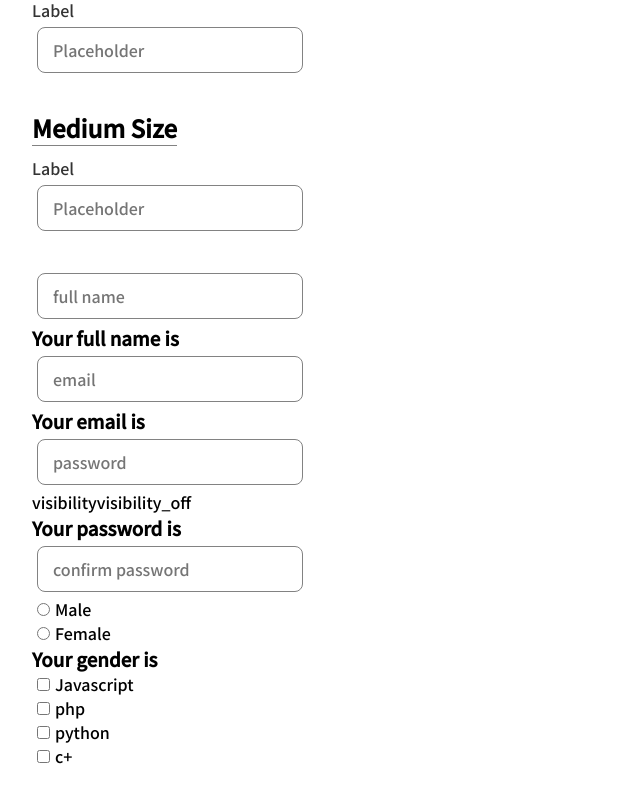
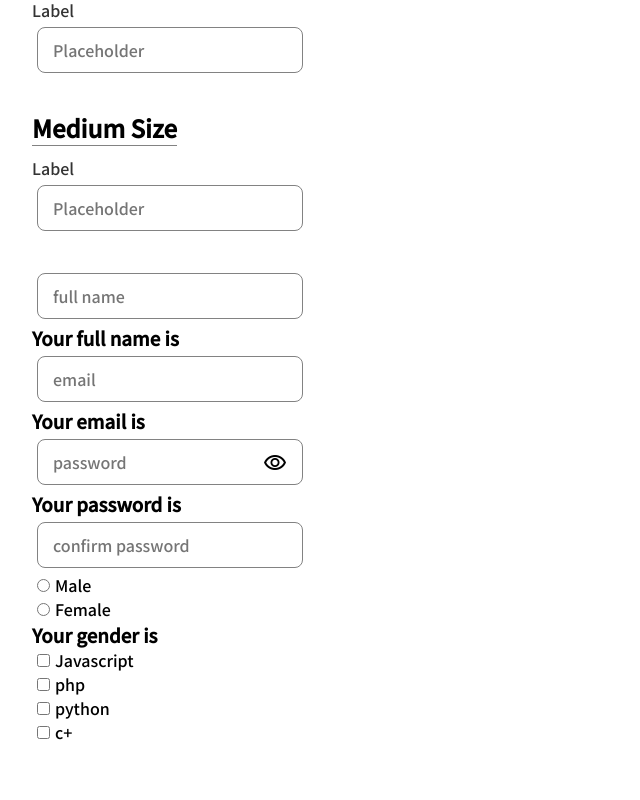
Before and after one commit to Tamarapreye-M/inputs_components_app, a React (Create React App) app: page / in a window 1280 px wide. Shown: the part 1392-2192 px from the top of the page, without its empty margins (0-640 px from the left). After the commit the page ends 2168 px from the top, so only its background shows below. Built offline with nearby package versions, Linux system fonts and the light colour scheme.

Commit message:
password input handled

```diff
--- a/public/index.html
+++ b/public/index.html
@@ -25,6 +25,10 @@
       Learn how to configure a non-root public URL by running `npm run build`.
     -->
 		<title>Input App</title>
+		<link
+			rel="stylesheet"
+			href="https://fonts.googleapis.com/css2?family=Material+Symbols+Outlined:opsz,wght,FILL,GRAD@48,400,0,0"
+		/>
 	</head>
 	<body>
 		<noscript>You need to enable JavaScript to run this app.</noscript>
--- a/src/App.css
+++ b/src/App.css
@@ -51,3 +51,19 @@ h2 {
 .fullWidth {
 	width: 100%;
 }
+/* for the form */
+
+#password-input {
+	position: relative;
+	max-width: 300px;
+}
+.password-icons {
+	position: absolute;
+	top: 20%;
+	right: 15%;
+	cursor: pointer;
+}
+h3 {
+	word-wrap: break-word;
+	max-width: 300px;
+}
--- a/src/components/Form.js
+++ b/src/components/Form.js
@@ -19,6 +19,12 @@ const Form = () => {
 	const showValues = (ev) => {
 		const { name, value } = ev.target;
 		return setFormValues((prev) => ({ ...prev, [name]: value }));
+	};
+
+	const [showPassword, setShowPassword] = useState(false);
+
+	const handlePassword = () => {
+		setShowPassword((prev) => !prev);
 	};
 
 	// const showFullName = (ev) => {
@@ -46,17 +52,32 @@ const Form = () => {
 					/>
 					<h3>Your email is {email}</h3>
 				</div>
-				<div className="form-control">
+				<div className="form-control" id="password-input">
 					<input
-						type="password"
+						type={showPassword ? "text" : "password"}
 						placeholder="password"
 						name={"password"}
 						onChange={showValues}
 					/>
-					<div className="password-icons">
-						<span class="material-symbols-outlined">visibility</span>
-						<span class="material-symbols-outlined">visibility_off</span>
-					</div>
+
+					{!showPassword && (
+						<span
+							onClick={handlePassword}
+							class="material-symbols-outlined password-icons"
+						>
+							visibility
+						</span>
+					)}
+					{showPassword && (
+						<span
+							span
+							onClick={handlePassword}
+							class="material-symbols-outlined password-icons"
+						>
+							visibility_off
+						</span>
+					)}
+
 					<h3>Your password is {password}</h3>
 				</div>
 				<div className="form-control">
```
